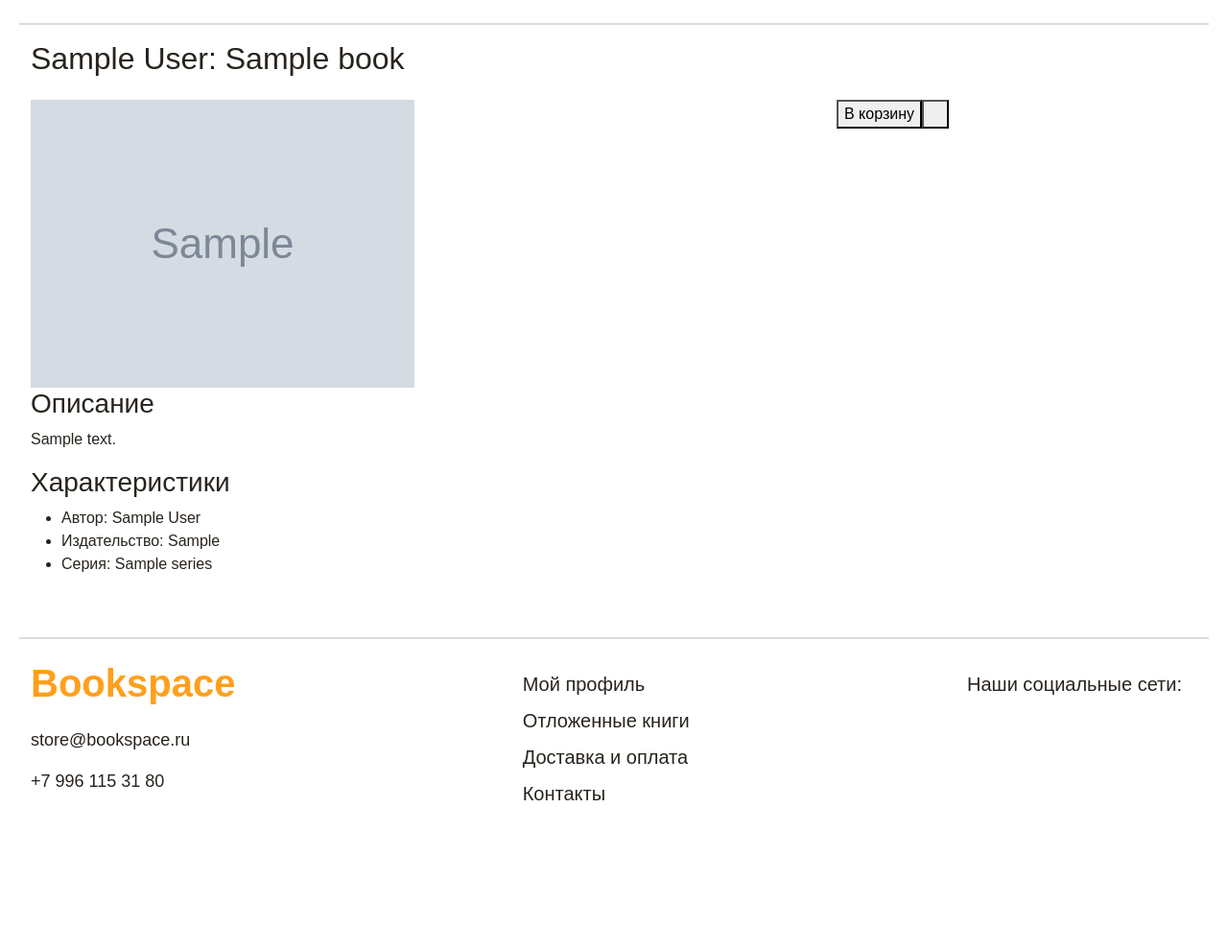
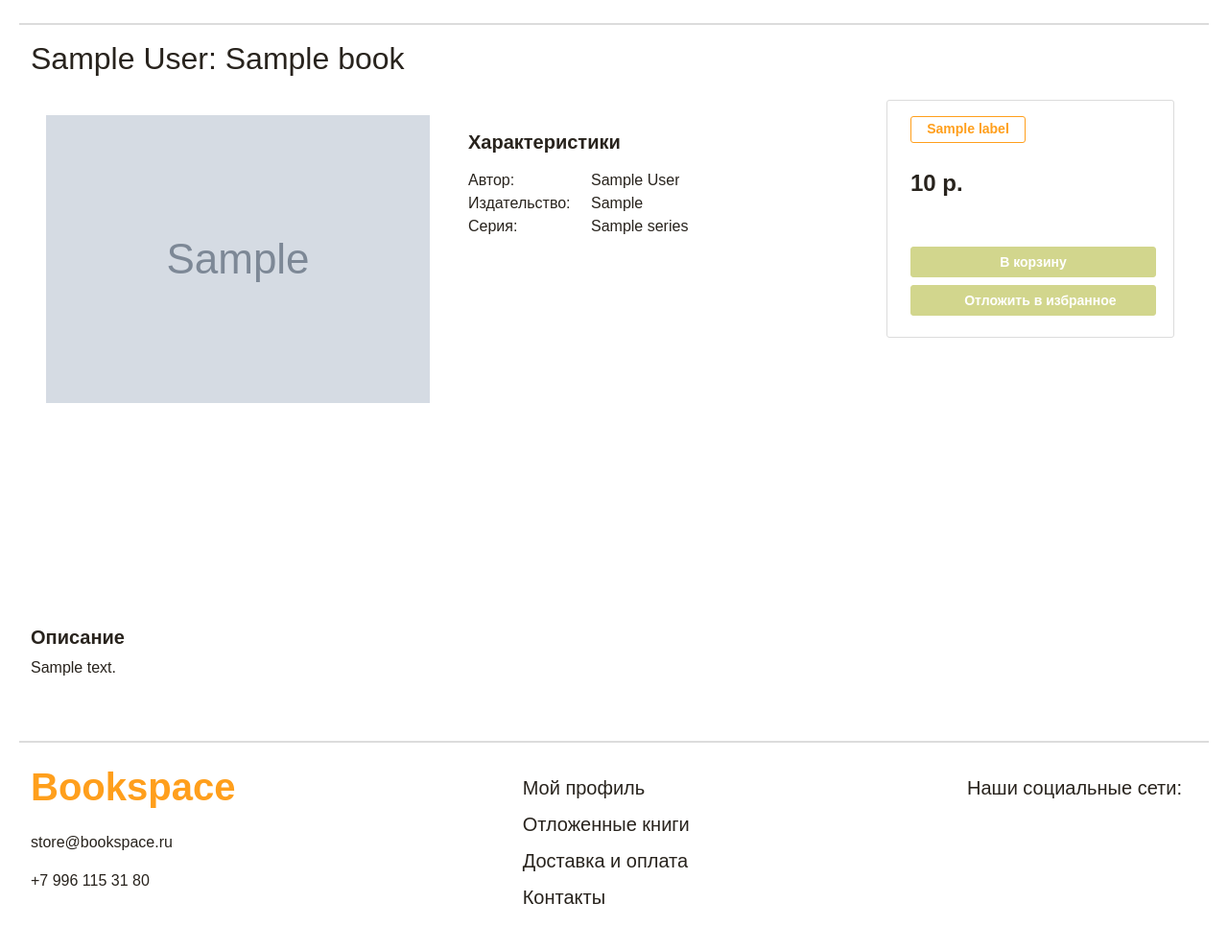
Before and after one commit to DashaVed/semester_project_2k_flask_bookspace, a Flask app: template templates/shop/book.html in a window 1280 px wide. Shown: the part 92-1082 px from the top of the page at 96% size. Before the commit the page ends 926 px from the top, so only its background shows below. Run offline with Flask 3, Linux system fonts and the light colour scheme; the template is opened without the code that fills it: most values are stand-ins (such as "Sample title", 1, 10 or a date in 2020); grey boxes marked "Sample" are stand-in pictures; some libraries are stand-ins or nearby versions; some web fonts are replaced.

Commit message:
+ single product page

```diff
--- a/routs.py
+++ b/routs.py
@@ -109,7 +109,10 @@ def change_quantity(product_id):
 def get_book(book_id):
     book = db.select('SELECT * FROM product WHERE product_id = %s', (book_id,))
     if book:
-        return render_template('shop/book.html', book=book[0], is_authenticated=is_authenticated())
+        label = None
+        if book[0]['label_id'] != 'NULL':
+            label = db.select('SELECT value FROM shop_label WHERE id = %s', values=(book[0]['label_id'],))[0]['value']
+        return render_template('shop/book.html', book=book[0], label=label, is_authenticated=is_authenticated())
     return render_template('shop/error.html')
 
 
@@ -230,7 +233,7 @@ def add_to_wishlist(product_id):
     if not item_exist:
         db.insert('INSERT INTO wishlist_item(wishlist_id, product_id) VALUES (%s, %s)',
                   values=(user_wishlist['wishlist_id'], product_id,))
-        return redirect(request.referrer)
+    return redirect(request.referrer)
 
 
 @app.route('/delete-wishlist/<int:wishlist_id>/<int:product_id>', methods=['POST'])
@@ -267,6 +270,7 @@ def get_product(products, cart):
 def get_cart():
     products = []
     total_amount = 0
+    db_cart = 1
     is_auth = is_authenticated()
     if is_auth:
         db_cart = db.select('SELECT cart_id FROM cart WHERE user_id = %s', values=(session['id'],))[0]['cart_id']
@@ -280,8 +284,7 @@ def get_cart():
                 db.insert('INSERT INTO cart_item (cart_id, product_id, qty) VALUES (%s, %s, %s)',
                           values=(db_cart, item['product_id'], item['qty']))
             clear_cart()
-        else:
-            db_cart = 1
+
     return render_template('shop/personal/cart.html', products=products, cart_id=db_cart, total_amount=total_amount,
                            is_authenticated=is_auth)
 
--- a/static/css/book_page.css
+++ b/static/css/book_page.css
@@ -6,10 +6,106 @@ h1 {
     font-size: 32px;
 }
 
-.book-content{
+h3 {
+    font-family: montserrat, sans-serif;
+    font-weight: 700;
+    color: #28231D;
+    font-size: 20px;
+}
+
+p, span {
+    font-family: montserrat, sans-serif;
+    font-weight: 500;
+    color: #28231D;
+    font-size: 16px;
+}
+
+.book-content {
     width: 840px;
 }
 
-.book-image{
+.book-image {
+    width: 440px;
+    height: 500px;
+}
+
+.book-image img {
+    max-width: 100%;
+    max-height: 100%;
+}
+
+.book-characteristics {
+    width: 400px;
 
 }
+
+.book-charactiristics-item {
+    list-style-type: none;
+    width: 360px;
+}
+
+.item-name {
+    width: 128px !important;
+}
+
+.item-value {
+    white-space: nowrap;
+    overflow: hidden;
+    text-overflow: ellipsis;
+}
+
+/*START SIDEBAR*/
+.book-sidebar {
+    width: 300px;
+    max-height: 248px;
+    border: 1px solid #DCDCDC;
+    border-radius: 3px;
+}
+
+.book-label {
+    height: 28px;
+    max-width: 120px;
+    border: 1px solid #FF9F1C;
+    border-radius: 3px;
+    text-align: center;
+
+}
+
+.book-label span {
+    font-family: montserrat, sans-serif;
+    font-weight: 700;
+    color: #FF9F1C;
+    font-size: 14px;
+}
+
+.book-price span {
+    font-family: montserrat, sans-serif;
+    font-weight: 700;
+    color: #28231D;
+    font-size: 24px;
+}
+
+.book-card__add-to-cart, .book-card__add-favorites {
+    width: 256px;
+    height: 32px;
+    border-radius: 3px;
+    border: 1px solid #D2D68D;
+    background-color: #D2D68D;
+    font-family: montserrat, sans-serif;
+    font-weight: 700;
+    color: #ffffff;
+    font-size: 14px;
+}
+
+.book-card__add-to-cart span, .book-card__add-favorites span {
+    font-family: montserrat, sans-serif;
+    font-weight: 700;
+    color: #ffffff;
+    font-size: 14px;
+}
+
+.book-card__add-favorites a {
+    text-decoration: none;
+    color: #ffffff;
+}
+/*END SIDEBAR*/
--- a/static/css/catalog.css
+++ b/static/css/catalog.css
@@ -104,7 +104,7 @@ h1 {
 }
 
 .product-card-title-link p{
-    white-space: nowrap; /* Запрещаем перенос строк */
+    white-space: nowrap;
     overflow: hidden;
     text-overflow: ellipsis;
     font-family: montserrat, sans-serif;
@@ -142,7 +142,6 @@ h1 {
 
 .product-card__add-favorites{
     margin-top: 24px;
-
     width: 80px;
     border: none;
     outline: none;
--- a/templates/shop/book.html
+++ b/templates/shop/book.html
@@ -12,47 +12,76 @@
                 <div class="book-title pb-3 pt-3">
                     <h1>{{ book.author }}: {{ book.title }}</h1>
                 </div>
-                <div class="book-page-body d-flex">
-                    <div class="book-content">
+                <div class="book-page-body d-flex justify-content-between">
+                    <div class="book-content d-flex flex-column">
+                        <div class="book-up d-inline-flex">
                             <div class="book-image">
+                                <div class="p-3">
                                     <img src="{{ url_for( 'static', filename='img/' + book.image) }}"
                                          alt="{{ book.title }}">
                                 </div>
-                        <div class="book-description">
+                            </div>
+                            <div class="book-characteristics mt-3">
+                                <div class="p-3">
+                                    <h3>Характеристики</h3>
+                                    <ul class="book-characteristics-list p-0 mt-3">
+                                        <li class="book-charactiristics-item d-inline-flex">
+                                            <span class="item-name">Автор:</span>
+                                            <span class="item-value">{{ book.author }}</span>
+                                        </li>
+                                        <li class="book-charactiristics-item d-inline-flex">
+                                            <span class="item-name">Издательство:</span>
+                                            <span class="item-value">{{ book.publishing_office }}</span>
+                                        </li>
+                                        <li class="book-charactiristics-item d-inline-flex">
+                                            <span class="item-name">Серия:</span>
+                                            <span class="item-value">{{ book.series }}</span>
+                                        </li>
+                                    </ul>
+                                </div>
+
+                            </div>
+
+                        </div>
+                        <div class="book-description mt-5">
                             <h3>Описание</h3>
                             <p>{{ book.description }}</p>
                         </div>
-                        <div class="book-characteristics">
-                            <h3>Характеристики</h3>
-                            <ul class="book-characteristics-list">
-                                <li class="book-charactiristics-item">
-                                    <span class="item-name">Автор:
-                                        <span class="item-value">{{ book.author }}</span>
-                                    </span>
-                                </li>
-                                <li class="book-charactiristics-item">
-                                    <span class="item-name">Издательство:
-                                        <span class="item-value">{{ book.publishing_office }}</span>
-                                    </span>
-                                </li>
-                                <li class="book-charactiristics-item">
-                                    <span class="item-name">Серия:
-                                        <span class="item-value">{{ book.series }}</span>
-                                    </span>
-                                </li>
-                            </ul>
                     </div>
+                    <div class="book-sidebar d-flex flex-column me-4">
+                        <div class="book-sidebar_content p-3 ps-4">
+                            {% if label %}
+                                <div class="book-label mb-4">
+                                    <span>{{ label }}</span>
                                 </div>
-                    <div class="book-sidebar">
-                        <div class="product-card-buttons d-flex">
-                            <button type="button" class="b24-btn product-card__add-to-cart">
+                            {% endif %}
+                            <div class="book-price mb-4">
+                                <span>{{ book.price| int }} p.</span>
+                            </div>
+                            <form action="{{ url_for('add_to_cart', product_id=book.product_id) }}" method="post">
+                                <input type="hidden" name="quantity"
+                                       value="1" min="1" max="{{ book.quantity }}">
+                                <button type="submit" class="b24-btn book-card__add-to-cart mt-4 mb-2">
                                     В корзину
                                 </button>
-                            <button type="button"
-                                    class="product-card__add-favorites justify-content-end">
+                            </form>
+
+                            <div class="book-action-add-favorites">
+                                {% if is_authenticated %}
+                                <form action="{{ url_for('add_to_wishlist', product_id=book.product_id) }}"
+                                      method="post">
+                                    <button type="submit" class="book-card__add-favorites justify-content-end">
                                         <i class='bx bx-heart'></i>
+                                        <span>Отложить в избранное</span>
                                     </button>
-
+                                </form>
+                                {% else %}
+                                    <button type="submit" class="book-card__add-favorites justify-content-end">
+                                        <a href="{{ url_for('login') }}"><i class='bx bx-heart'></i>
+                                        <span>Отложить в избранное</span></a>
+                                    </button>
+                                {% endif %}
+                            </div>
                         </div>
                     </div>
                 </div>
```
Lines whose indentation alone changed are shown as unchanged.
